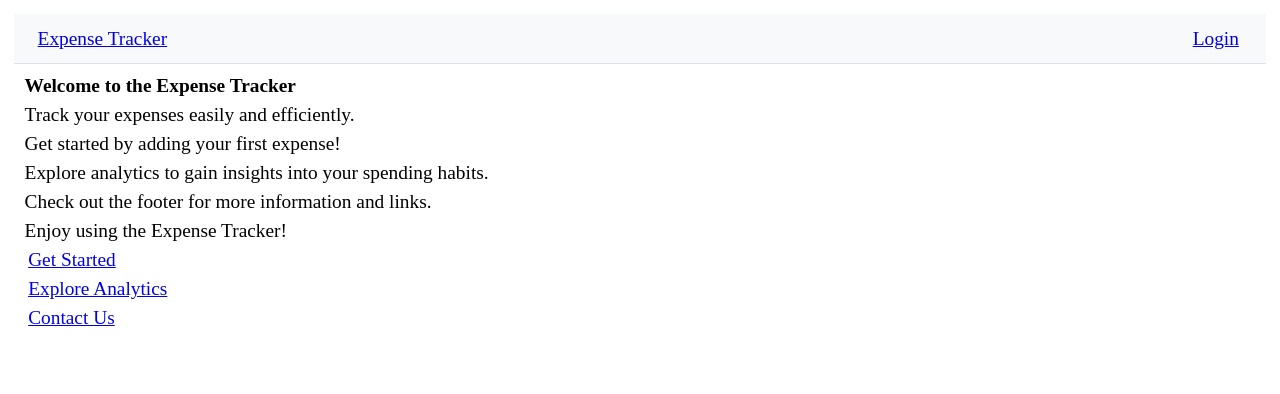
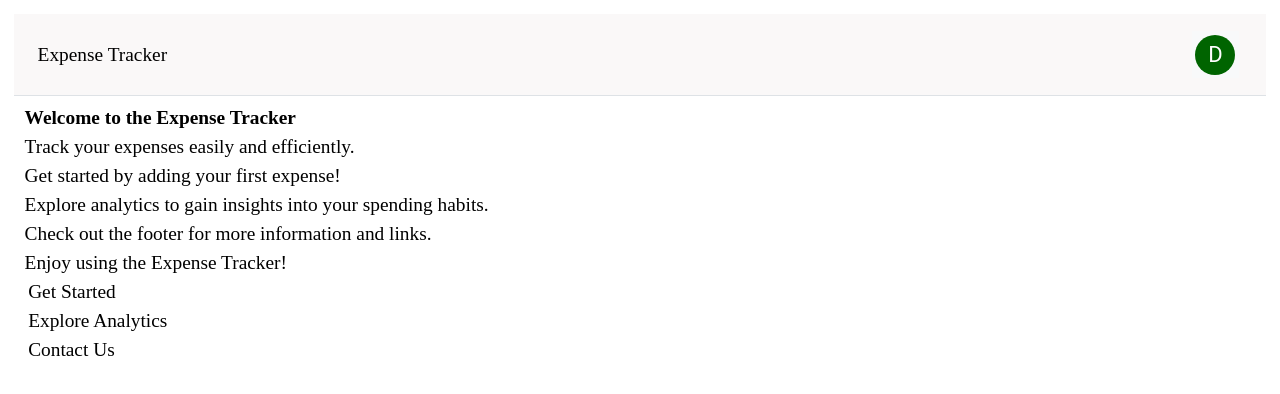
Before and after one commit to sharma-dikshant/expense-tracker-frontend, a React (Vite) app: page / in a window 1280 px wide. Shown: the top 394 px of the page. Built offline with nearby package versions, Linux system fonts and the light colour scheme; no server answers.

Commit message:
voice implemented in frontend

```diff
--- a/src/components/Daypicker.jsx
+++ b/src/components/Daypicker.jsx
@@ -1,4 +1,3 @@
-import { useState } from "react";
 import { DayPicker } from "react-day-picker";
 import "react-day-picker/style.css";
 import styles from "./daypicker.module.css";
@@ -76,6 +75,8 @@
           ) : null}
         </ModalWindow>
       )}
+
+      <div>voice</div>
     </>
   );
 }
--- a/src/index.css
+++ b/src/index.css
@@ -4,4 +4,10 @@
   padding: 0.2rem;
   box-sizing: border-box;
 }
+
+a {
+  text-decoration: none;
+  color: inherit;
+}
+
 //TODO remove global padding
--- a/src/ui/Header.jsx
+++ b/src/ui/Header.jsx
@@ -1,14 +1,74 @@
+import styles from "./header.module.css";
+import { useState } from "react";
 import { Link } from "react-router";
-import styles from "./header.module.css";
-function Header() {
+
+import Avatar from "@mui/material/Avatar";
+import Popover from "@mui/material/Popover";
+import Button from "@mui/material/Button";
+
+export default function Header() {
+  const [user, setUser] = useState("Dikshant");
   return (
     <div className={styles.header}>
       <Link to="/">Expense Tracker</Link>
-      <span>
-        <Link to="/auth">Login</Link>
-      </span>
+      {user ? (
+        <div>
+          <UserAvatar>{user.toUpperCase()[0]}</UserAvatar>
+        </div>
+      ) : (
+        <Button variant="contained">
+          <Link to="/auth">Login</Link>
+        </Button>
+      )}
     </div>
   );
 }
 
-export default Header;
+function UserAvatar({ children }) {
+  const [anchorEl, setAnchorEl] = useState(null);
+
+  const handleClick = (event) => {
+    setAnchorEl(event.currentTarget);
+  };
+
+  const handleClose = () => {
+    setAnchorEl(null);
+  };
+
+  const open = Boolean(anchorEl);
+  const id = open ? "simple-popover" : undefined;
+  return (
+    <div>
+      <button
+        onClick={handleClick}
+        style={{ backgroundColor: "#f8f9fa", border: "none" }}
+      >
+        <Avatar sx={{ color: "white", bgcolor: "darkgreen" }}>
+          {children[0]}
+        </Avatar>
+      </button>
+      <Popover
+        id={id}
+        open={open}
+        anchorEl={anchorEl}
+        onClose={handleClose}
+        anchorOrigin={{
+          vertical: "bottom",
+          horizontal: "",
+        }}
+      >
+        <button
+          style={{
+            backgroundColor: "#c73d60",
+            border: "none",
+            color: "whitesmoke",
+          }}
+        >
+          Logout
+        </button>
+      </Popover>
+    </div>
+  );
+}
+
+function Menubox() {}
--- a/src/ui/header.module.css
+++ b/src/ui/header.module.css
@@ -3,6 +3,6 @@
     align-items: center;
     justify-content: space-between;
     padding: 10px 20px;
-    background-color: #f8f9fa;
+    background-color: #faf8f8;
     border-bottom: 1px solid #dee2e6;
 }
```
Also changed, not shown: src/ui/Drawer.jsx (added, +59 -0 lines).
